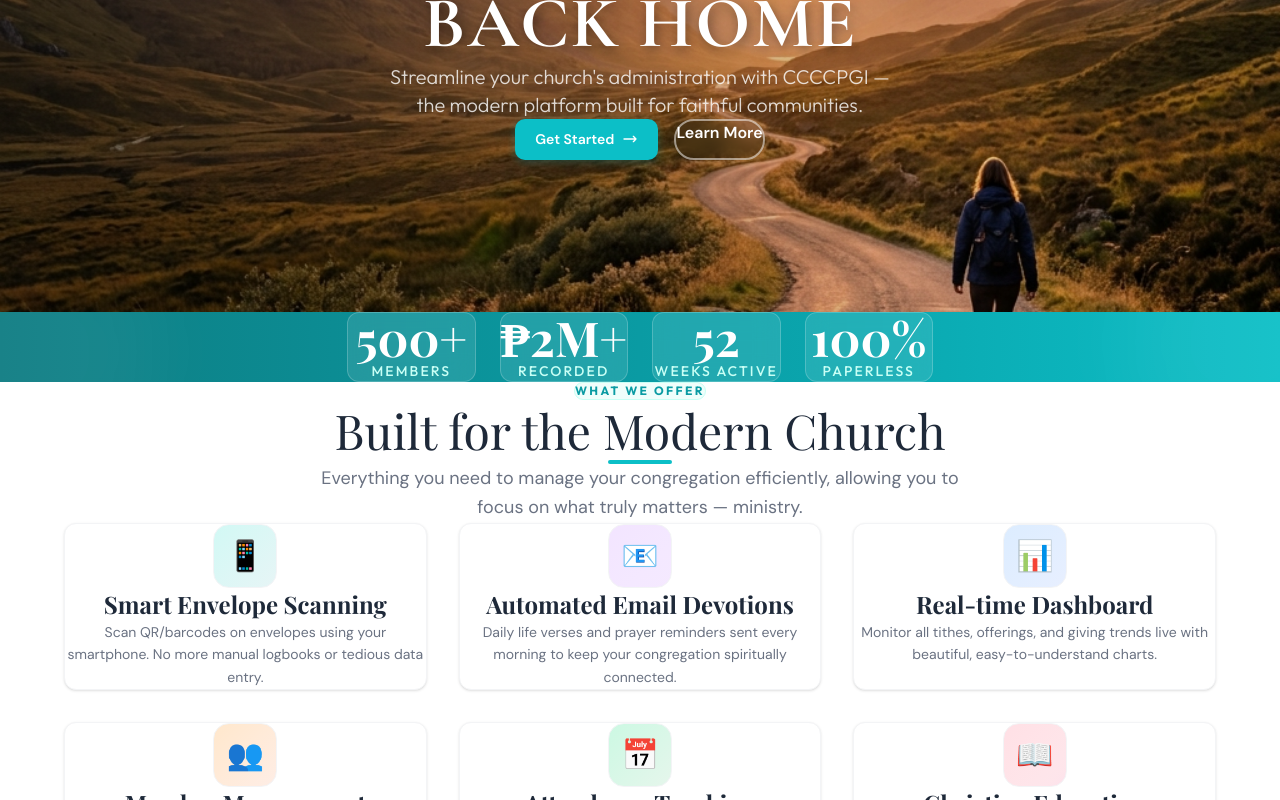
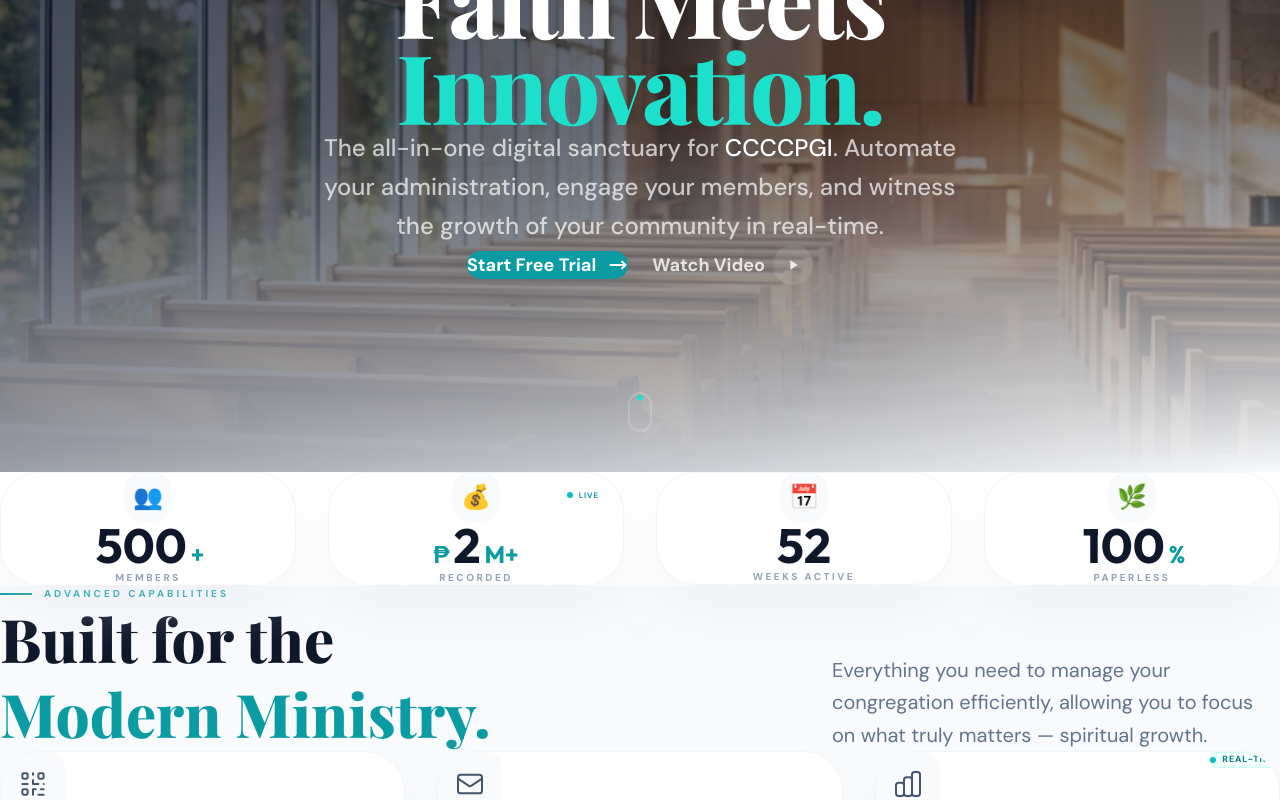
Before and after one commit to delarosavin721-spec/gracetrack-church-system, a React (Vite) app: page / in a window 1280 px wide. Shown: the part 320-1120 px from the top of the page. Built offline with nearby package versions, Linux system fonts and the light colour scheme; no server answers; a web font is replaced by a local one.

Commit message:
Upgrade landing page to advanced premium design

```diff
--- a/src/components/landing/FeaturesSection.jsx
+++ b/src/components/landing/FeaturesSection.jsx
@@ -3,106 +3,137 @@ import { motion } from 'framer-motion'
 export default function FeaturesSection() {
   const features = [
     {
-      icon: "📱",
+      icon: (
+        <svg className="w-8 h-8" fill="none" viewBox="0 0 24 24" stroke="currentColor" strokeWidth={1.5}>
+          <path strokeLinecap="round" strokeLinejoin="round" d="M12 4v1m6 11h2m-6 0h-2v4m0-11v3m0 0h.01M12 12h4.01M16 20h4M4 12h4m12 0h.01M5 8h2a1 1 0 001-1V5a1 1 0 00-1-1H5a1 1 0 00-1 1v2a1 1 0 001 1zm12 0h2a1 1 0 001-1V5a1 1 0 00-1-1h-2a1 1 0 00-1 1v2a1 1 0 001 1zM5 20h2a1 1 0 001-1v-2a1 1 0 00-1-1H5a1 1 0 00-1 1v2a1 1 0 001 1z" />
+        </svg>
+      ),
       title: "Smart Envelope Scanning",
-      description: "Scan QR/barcodes on envelopes using your smartphone. No more manual logbooks or tedious data entry.",
-      gradient: "from-teal-400/20 to-teal-600/10"
+      description: "Scan QR codes on envelopes using your smartphone. No more manual logbooks or tedious data entry.",
+      color: "teal"
     },
     {
-      icon: "📧",
+      icon: (
+        <svg className="w-8 h-8" fill="none" viewBox="0 0 24 24" stroke="currentColor" strokeWidth={1.5}>
+          <path strokeLinecap="round" strokeLinejoin="round" d="M3 8l7.89 5.26a2 2 0 002.22 0L21 8M5 19h14a2 2 0 002-2V7a2 2 0 00-2-2H5a2 2 0 00-2 2v10a2 2 0 002 2z" />
+        </svg>
+      ),
       title: "Automated Email Devotions",
       description: "Daily life verses and prayer reminders sent every morning to keep your congregation spiritually connected.",
-      gradient: "from-purple-400/20 to-purple-600/10"
+      color: "indigo"
     },
     {
-      icon: "📊",
+      icon: (
+        <svg className="w-8 h-8" fill="none" viewBox="0 0 24 24" stroke="currentColor" strokeWidth={1.5}>
+          <path strokeLinecap="round" strokeLinejoin="round" d="M9 19v-6a2 2 0 00-2-2H5a2 2 0 00-2 2v6a2 2 0 002 2h2a2 2 0 002-2zm0 0V9a2 2 0 012-2h2a2 2 0 012 2v10m-6 0a2 2 0 002 2h2a2 2 0 002-2m0 0V5a2 2 0 012-2h2a2 2 0 012 2v14a2 2 0 01-2 2h-2a2 2 0 01-2-2z" />
+        </svg>
+      ),
       title: "Real-time Dashboard",
       description: "Monitor all tithes, offerings, and giving trends live with beautiful, easy-to-understand charts.",
-      gradient: "from-blue-400/20 to-blue-600/10"
+      color: "blue",
+      isLive: true
     },
     {
-      icon: "👥",
+      icon: (
+        <svg className="w-8 h-8" fill="none" viewBox="0 0 24 24" stroke="currentColor" strokeWidth={1.5}>
+          <path strokeLinecap="round" strokeLinejoin="round" d="M12 4.354a4 4 0 110 5.292M15 21H3v-1a6 6 0 0112 0v1zm0 0h6v-1a6 6 0 00-9-5.197M13 7a4 4 0 11-8 0 4 4 0 018 0z" />
+        </svg>
+      ),
       title: "Member Management",
       description: "Maintain complete member profiles including their giving history, attendance, and contact information.",
-      gradient: "from-orange-400/20 to-orange-600/10"
+      color: "slate"
     },
     {
-      icon: "📅",
+      icon: (
+        <svg className="w-8 h-8" fill="none" viewBox="0 0 24 24" stroke="currentColor" strokeWidth={1.5}>
+          <path strokeLinecap="round" strokeLinejoin="round" d="M9 5H7a2 2 0 00-2 2v12a2 2 0 002 2h10a2 2 0 002-2V7a2 2 0 00-2-2h-2M9 5a2 2 0 002 2h2a2 2 0 002-2M9 5a2 2 0 012-2h2a2 2 0 012 2m-6 9l2 2 4-4" />
+        </svg>
+      ),
       title: "Attendance Tracking",
       description: "Mark and monitor attendance for every Sunday service to ensure no member falls through the cracks.",
-      gradient: "from-green-400/20 to-green-600/10"
+      color: "green"
     },
     {
-      icon: "📖",
+      icon: (
+        <svg className="w-8 h-8" fill="none" viewBox="0 0 24 24" stroke="currentColor" strokeWidth={1.5}>
+          <path strokeLinecap="round" strokeLinejoin="round" d="M12 6.253v13m0-13C10.832 5.477 9.246 5 7.5 5S4.168 5.477 3 6.253v13C4.168 18.477 5.754 18 7.5 18s3.332.477 4.5 1.253m0-13C13.168 5.477 14.754 5 16.5 5c1.747 0 3.332.477 4.5 1.253v13C19.832 18.477 18.247 18 16.5 18c-1.746 0-3.332.477-4.5 1.253" />
+        </svg>
+      ),
       title: "Christian Education",
       description: "Automated Friday Bible study reminders and lesson materials sent directly to members' inboxes.",
-      gradient: "from-rose-400/20 to-rose-600/10"
+      color: "rose"
     }
   ]
 
   return (
-    <section id="features" className="py-20 md:py-28 bg-white flex justify-center w-full">
-      <div className="w-full max-w-6xl px-6 flex flex-col items-center">
+    <section id="features" className="py-24 md:py-32 bg-slate-50 flex justify-center w-full">
+      <div className="w-full max-w-7xl px-6">
         {/* Section Header */}
-        <div className="text-center w-full max-w-2xl mb-16 flex flex-col items-center">
-          <motion.span
-            initial={{ opacity: 0, y: 10 }}
+        <div className="flex flex-col lg:flex-row lg:items-end justify-between gap-8 mb-20">
+          <div className="max-w-2xl">
+            <motion.div
+              initial={{ opacity: 0, x: -20 }}
+              whileInView={{ opacity: 1, x: 0 }}
+              viewport={{ once: true }}
+              className="flex items-center gap-3 text-teal-600 font-bold text-[10px] uppercase tracking-[0.3em] mb-4"
+            >
+              <div className="w-8 h-[2px] bg-teal-600" />
+              Advanced Capabilities
+            </motion.div>
+            <motion.h2
+              initial={{ opacity: 0, y: 20 }}
+              whileInView={{ opacity: 1, y: 0 }}
+              viewport={{ once: true }}
+              className="font-playfair text-4xl md:text-6xl text-slate-900 leading-tight font-black"
+            >
+              Built for the <br />
+              <span className="text-teal-600">Modern Ministry.</span>
+            </motion.h2>
+          </div>
+          <motion.p
+            initial={{ opacity: 0, y: 20 }}
             whileInView={{ opacity: 1, y: 0 }}
             viewport={{ once: true }}
-            className="inline-block text-teal-600 font-outfit text-xs font-bold uppercase tracking-[0.2em] mb-3 bg-teal-50 px-4 py-1.5 rounded-full border border-teal-100"
+            className="text-slate-500 text-lg md:text-xl font-dmsans max-w-md leading-relaxed"
           >
-            What We Offer
-          </motion.span>
-          <motion.h2
-            initial={{ opacity: 0, y: 15 }}
-            whileInView={{ opacity: 1, y: 0 }}
-            viewport={{ once: true }}
-            transition={{ delay: 0.1 }}
-            className="font-playfair text-3xl md:text-4xl lg:text-5xl text-gray-800 mb-5 leading-tight"
-          >
-            Built for the Modern Church
-          </motion.h2>
-          <motion.div
-            initial={{ scaleX: 0 }}
-            whileInView={{ scaleX: 1 }}
-            viewport={{ once: true }}
-            transition={{ delay: 0.2 }}
-            className="w-16 h-1 bg-teal-500 mx-auto rounded-full mb-5"
-          />
-          <motion.p
-            initial={{ opacity: 0, y: 15 }}
-            whileInView={{ opacity: 1, y: 0 }}
-            viewport={{ once: true }}
-            transition={{ delay: 0.2 }}
-            className="text-gray-500 text-base md:text-lg font-dmsans leading-relaxed"
-          >
-            Everything you need to manage your congregation efficiently, allowing you to focus on what truly matters — ministry.
+            Everything you need to manage your congregation efficiently, allowing you to focus on what truly matters — spiritual growth.
           </motion.p>
         </div>
 
         {/* Feature Cards Grid */}
-        <div className="grid grid-cols-1 md:grid-cols-2 lg:grid-cols-3 gap-6 md:gap-8">
+        <div className="grid grid-cols-1 md:grid-cols-2 lg:grid-cols-3 gap-8">
           {features.map((feature, index) => (
             <motion.div
               key={index}
               initial={{ opacity: 0, y: 30 }}
               whileInView={{ opacity: 1, y: 0 }}
               viewport={{ once: true }}
-              transition={{ delay: index * 0.08, duration: 0.5 }}
-              className="group bg-white rounded-xl border border-gray-100 p-7 md:p-8 shadow-sm hover:shadow-xl hover:shadow-teal-500/8 transition-all duration-400 hover:border-teal-200 hover:-translate-y-1 flex flex-col items-center text-center"
+              transition={{ delay: index * 0.1 }}
+              className="group relative bg-white rounded-[2.5rem] border border-slate-100 p-10 shadow-xl shadow-slate-200/40 hover:shadow-2xl hover:shadow-teal-500/10 transition-all duration-500 hover:-translate-y-2 overflow-hidden"
             >
-              {/* Icon */}
-              <div className={`w-16 h-16 rounded-2xl bg-gradient-to-br ${feature.gradient} border border-gray-100 flex items-center justify-center text-3xl mb-6 group-hover:scale-110 transition-transform duration-300`}>
-                {feature.icon}
+              {/* Animated Accent */}
+              <div className={`absolute top-0 left-0 w-2 h-full bg-teal-600 opacity-0 group-hover:opacity-100 transition-opacity`} />
+
+              <div className="flex justify-between items-start mb-8">
+                <div className={`w-16 h-16 rounded-2xl bg-slate-50 flex items-center justify-center text-slate-600 group-hover:bg-teal-600 group-hover:text-white transition-all duration-500`}>
+                  {feature.icon}
+                </div>
+                {feature.isLive && (
+                  <div className="px-3 py-1 bg-teal-50 rounded-full flex items-center gap-1.5 border border-teal-100">
+                    <span className="relative flex h-1.5 w-1.5">
+                      <span className="animate-ping absolute inline-flex h-full w-full rounded-full bg-teal-400 opacity-75"></span>
+                      <span className="relative inline-flex rounded-full h-1.5 w-1.5 bg-teal-500"></span>
+                    </span>
+                    <span className="text-[9px] font-bold text-teal-700 uppercase tracking-widest">Real-time</span>
+                  </div>
+                )}
               </div>
 
-              {/* Title */}
-              <h3 className="font-playfair text-xl md:text-2xl text-gray-800 mb-4 group-hover:text-teal-700 transition-colors leading-snug font-bold">
+              <h3 className="font-playfair text-2xl text-slate-900 mb-4 font-black group-hover:text-teal-600 transition-colors">
                 {feature.title}
               </h3>
 
-              {/* Description */}
-              <p className="text-gray-500 text-sm font-dmsans leading-relaxed max-w-sm">
+              <p className="text-slate-500 text-sm font-dmsans leading-relaxed">
                 {feature.description}
               </p>
             </motion.div>
--- a/src/components/landing/HeroSection.jsx
+++ b/src/components/landing/HeroSection.jsx
@@ -5,59 +5,106 @@ export default function HeroSection({ onOpenRegister }) {
     hidden: { opacity: 0 },
     show: {
       opacity: 1,
-      transition: { staggerChildren: 0.15 }
+      transition: { staggerChildren: 0.2 }
     }
   }
 
   const item = {
-    hidden: { opacity: 0, y: 40 },
-    show: { opacity: 1, y: 0, transition: { duration: 0.8, ease: [0.22, 1, 0.36, 1] } }
+    hidden: { opacity: 0, y: 30 },
+    show: { opacity: 1, y: 0, transition: { duration: 1, ease: [0.22, 1, 0.36, 1] } }
   }
 
   return (
-    <section className="relative h-[70vh] min-h-[450px] max-h-[600px] flex items-center justify-center overflow-hidden">
-      {/* Background Image */}
-      <div
+    <section className="relative min-h-[90vh] flex items-center justify-center overflow-hidden bg-slate-900">
+      {/* Background Image with Parallax-like scale */}
+      <motion.div
+        initial={{ scale: 1.1, opacity: 0 }}
+        animate={{ scale: 1, opacity: 0.6 }}
+        transition={{ duration: 2, ease: "easeOut" }}
         className="absolute inset-0 z-0 bg-cover bg-center bg-no-repeat"
         style={{ backgroundImage: "url('/hero-bg.png')" }}
       />
-      {/* Warm overlay */}
-      <div className="absolute inset-0 bg-gradient-to-r from-black/40 via-black/20 to-transparent z-[1]" />
+
+      {/* Sophisticated Overlays */}
+      <div className="absolute inset-0 bg-gradient-to-b from-slate-900/60 via-slate-900/20 to-slate-50 z-[1]" />
+      <div className="absolute inset-0 bg-gradient-to-r from-slate-900/40 to-transparent z-[1]" />
 
       {/* Content */}
-      <div className="relative z-10 w-full max-w-7xl px-6 lg:px-8 flex justify-center text-center">
-        <motion.div variants={container} initial="hidden" animate="show" className="max-w-2xl flex flex-col items-center">
+      <div className="relative z-10 w-full max-w-7xl px-6 lg:px-8 pt-20 flex flex-col items-center text-center">
+        <motion.div
+          variants={container}
+          initial="hidden"
+          animate="show"
+          className="max-w-4xl flex flex-col items-center"
+        >
+          {/* Live Badge */}
+          <motion.div
+            variants={item}
+            className="flex items-center gap-2 mb-8 bg-white/10 backdrop-blur-md px-4 py-2 rounded-full border border-white/20 shadow-2xl"
+          >
+            <div className="relative flex h-2 w-2">
+              <span className="animate-ping absolute inline-flex h-full w-full rounded-full bg-teal-400 opacity-75"></span>
+              <span className="relative inline-flex rounded-full h-2 w-2 bg-teal-500"></span>
+            </div>
+            <span className="text-[10px] font-bold text-white uppercase tracking-[0.3em]">Live Management Active</span>
+          </motion.div>
 
           <motion.h1
             variants={item}
-            className="font-cormorant text-4xl md:text-6xl lg:text-7xl font-bold text-white mb-4 leading-[1.1] tracking-wide uppercase"
-            style={{ textShadow: '2px 4px 12px rgba(0,0,0,0.4)' }}
+            className="font-playfair text-5xl md:text-8xl font-black text-white mb-6 leading-[0.9] tracking-tight"
           >
-            Find Your Way<br />Back Home
+            Faith Meets<br />
+            <span className="text-teal-400">Innovation.</span>
           </motion.h1>
 
-          <motion.p variants={item} className="text-white/80 text-lg md:text-xl font-outfit font-light mb-8 max-w-lg">
-            Streamline your church's administration with CCCCPGI — the modern platform built for faithful communities.
+          <motion.p
+            variants={item}
+            className="text-white/70 text-lg md:text-2xl font-dmsans font-medium mb-12 max-w-2xl leading-relaxed"
+          >
+            The all-in-one digital sanctuary for <span className="text-white">CCCCPGI</span>.
+            Automate your administration, engage your members, and witness the growth of your community in real-time.
           </motion.p>
 
-          <motion.div variants={item} className="flex flex-wrap gap-4">
+          <motion.div variants={item} className="flex flex-col sm:flex-row items-center gap-6">
             <button
               onClick={onOpenRegister}
-              className="btn-gold py-3 px-8 text-base flex items-center gap-2 shadow-xl"
+              className="group relative px-10 py-5 bg-teal-600 hover:bg-teal-500 text-white rounded-2xl font-bold text-lg transition-all duration-300 shadow-2xl shadow-teal-900/40 hover:-translate-y-1 active:scale-95 flex items-center gap-3"
             >
-              Get Started
-              <svg className="w-4 h-4" fill="none" stroke="currentColor" viewBox="0 0 24 24"><path strokeLinecap="round" strokeLinejoin="round" strokeWidth="2" d="M17 8l4 4m0 0l-4 4m4-4H3"></path></svg>
+              Start Free Trial
+              <svg className="w-5 h-5 group-hover:translate-x-1 transition-transform" fill="none" stroke="currentColor" viewBox="0 0 24 24">
+                <path strokeLinecap="round" strokeLinejoin="round" strokeWidth="2.5" d="M17 8l4 4m0 0l-4 4m4-4H3"></path>
+              </svg>
             </button>
+
             <a
               href="#features"
-              className="py-3 px-8 text-base text-white border-2 border-white/50 rounded-lg font-semibold hover:bg-white hover:text-gray-800 transition-all backdrop-blur-sm"
+              className="px-10 py-5 text-white/80 hover:text-white font-bold text-lg transition-colors flex items-center gap-2 group"
             >
-              Learn More
+              Watch Video
+              <div className="w-10 h-10 rounded-full bg-white/10 flex items-center justify-center group-hover:bg-white group-hover:text-slate-900 transition-all">
+                <svg className="w-4 h-4 fill-current" viewBox="0 0 24 24"><path d="M8 5v14l11-7z"/></svg>
+              </div>
             </a>
           </motion.div>
 
         </motion.div>
       </div>
+
+      {/* Subtle Scroll Indicator */}
+      <motion.div
+        initial={{ opacity: 0 }}
+        animate={{ opacity: 1 }}
+        transition={{ delay: 2, duration: 1 }}
+        className="absolute bottom-10 left-1/2 -translate-x-1/2 z-10 hidden md:block"
+      >
+        <div className="w-6 h-10 border-2 border-white/20 rounded-full flex justify-center p-1">
+          <motion.div
+            animate={{ y: [0, 12, 0] }}
+            transition={{ duration: 1.5, repeat: Infinity }}
+            className="w-1.5 h-1.5 bg-teal-400 rounded-full"
+          />
+        </div>
+      </motion.div>
     </section>
   )
 }
--- a/src/components/landing/StatsSection.jsx
+++ b/src/components/landing/StatsSection.jsx
@@ -2,7 +2,7 @@ import { useRef } from 'react'
 import { motion, useInView } from 'framer-motion'
 import { useCountUp } from '../../hooks/useCountUp'
 
-const StatItem = ({ end, suffix = "", label, prefix = "", icon }) => {
+const StatItem = ({ end, suffix = "", label, prefix = "", icon, isLive }) => {
   const ref = useRef(null)
   const isInView = useInView(ref, { once: true, margin: "-50px" })
   const count = useCountUp(end, 2000, 0, isInView)
@@ -10,16 +10,36 @@ const StatItem = ({ end, suffix = "", label, prefix = "", icon }) => {
   return (
     <motion.div
       ref={ref}
-      initial={{ opacity: 0, y: 20 }}
-      animate={isInView ? { opacity: 1, y: 0 } : {}}
-      transition={{ duration: 0.6 }}
-      className="bg-white/10 backdrop-blur-md rounded-xl border border-white/20 p-6 text-center hover:bg-white/15 transition-all duration-300 hover:scale-105"
+      initial={{ opacity: 0, y: 30 }}
+      whileInView={{ opacity: 1, y: 0 }}
+      viewport={{ once: true }}
+      className="relative group"
     >
-      <div className="font-playfair text-4xl md:text-5xl text-white font-bold mb-2">
-        {prefix}{count}{suffix}
-      </div>
-      <div className="font-outfit text-xs md:text-sm text-teal-100 uppercase tracking-[0.15em] font-medium">
-        {label}
+      <div className="absolute inset-0 bg-teal-500/10 blur-2xl rounded-3xl opacity-0 group-hover:opacity-100 transition-opacity duration-500" />
+      <div className="relative bg-white rounded-[2.5rem] border border-slate-100 p-8 shadow-2xl shadow-slate-200/50 flex flex-col items-center text-center hover:-translate-y-2 transition-all duration-500">
+        {isLive && (
+          <div className="absolute top-4 right-6 flex items-center gap-1.5">
+            <span className="relative flex h-1.5 w-1.5">
+              <span className="animate-ping absolute inline-flex h-full w-full rounded-full bg-teal-400 opacity-75"></span>
+              <span className="relative inline-flex rounded-full h-1.5 w-1.5 bg-teal-500"></span>
+            </span>
+            <span className="text-[8px] font-bold text-teal-600 uppercase tracking-widest">Live</span>
+          </div>
+        )}
+
+        <div className="w-12 h-12 rounded-2xl bg-slate-50 flex items-center justify-center text-2xl mb-6 group-hover:scale-110 transition-transform duration-300">
+          {icon}
+        </div>
+
+        <div className="font-outfit text-4xl md:text-5xl text-slate-900 font-black mb-1 flex items-baseline gap-1">
+          <span className="text-teal-600 text-2xl font-bold">{prefix}</span>
+          {count}
+          <span className="text-teal-600 text-2xl font-bold">{suffix}</span>
+        </div>
+
+        <div className="font-dmsans text-[10px] text-slate-400 uppercase tracking-[0.25em] font-bold">
+          {label}
+        </div>
       </div>
     </motion.div>
   )
@@ -27,17 +47,13 @@ const StatItem = ({ end, suffix = "", label, prefix = "", icon }) => {
 
 export default function StatsSection() {
   return (
-    <section className="bg-gradient-to-r from-teal-700 via-teal-600 to-teal-500 relative overflow-hidden py-16 flex justify-center w-full">
-      {/* Decorative circles */}
-      <div className="absolute -top-20 -left-20 w-60 h-60 bg-white/5 rounded-full blur-2xl" />
-      <div className="absolute -bottom-20 -right-20 w-60 h-60 bg-white/5 rounded-full blur-2xl" />
-
-      <div className="w-full max-w-6xl px-6 relative z-10 flex justify-center">
-        <div className="grid grid-cols-2 lg:grid-cols-4 gap-4 md:gap-6">
-          <StatItem end={500} suffix="+" label="Members" />
-          <StatItem end={2} prefix="₱" suffix="M+" label="Recorded" />
-          <StatItem end={52} label="Weeks Active" />
-          <StatItem end={100} suffix="%" label="Paperless" />
+    <section className="relative z-20 -mt-20 px-6 flex justify-center w-full">
+      <div className="w-full max-w-7xl">
+        <div className="grid grid-cols-1 sm:grid-cols-2 lg:grid-cols-4 gap-6 md:gap-8">
+          <StatItem end={500} suffix="+" label="Members" icon="👥" />
+          <StatItem end={2} prefix="₱" suffix="M+" label="Recorded" icon="💰" isLive />
+          <StatItem end={52} label="Weeks Active" icon="📅" />
+          <StatItem end={100} suffix="%" label="Paperless" icon="🌿" />
         </div>
       </div>
     </section>
```
Also changed, not shown: public/hero-bg.png.
